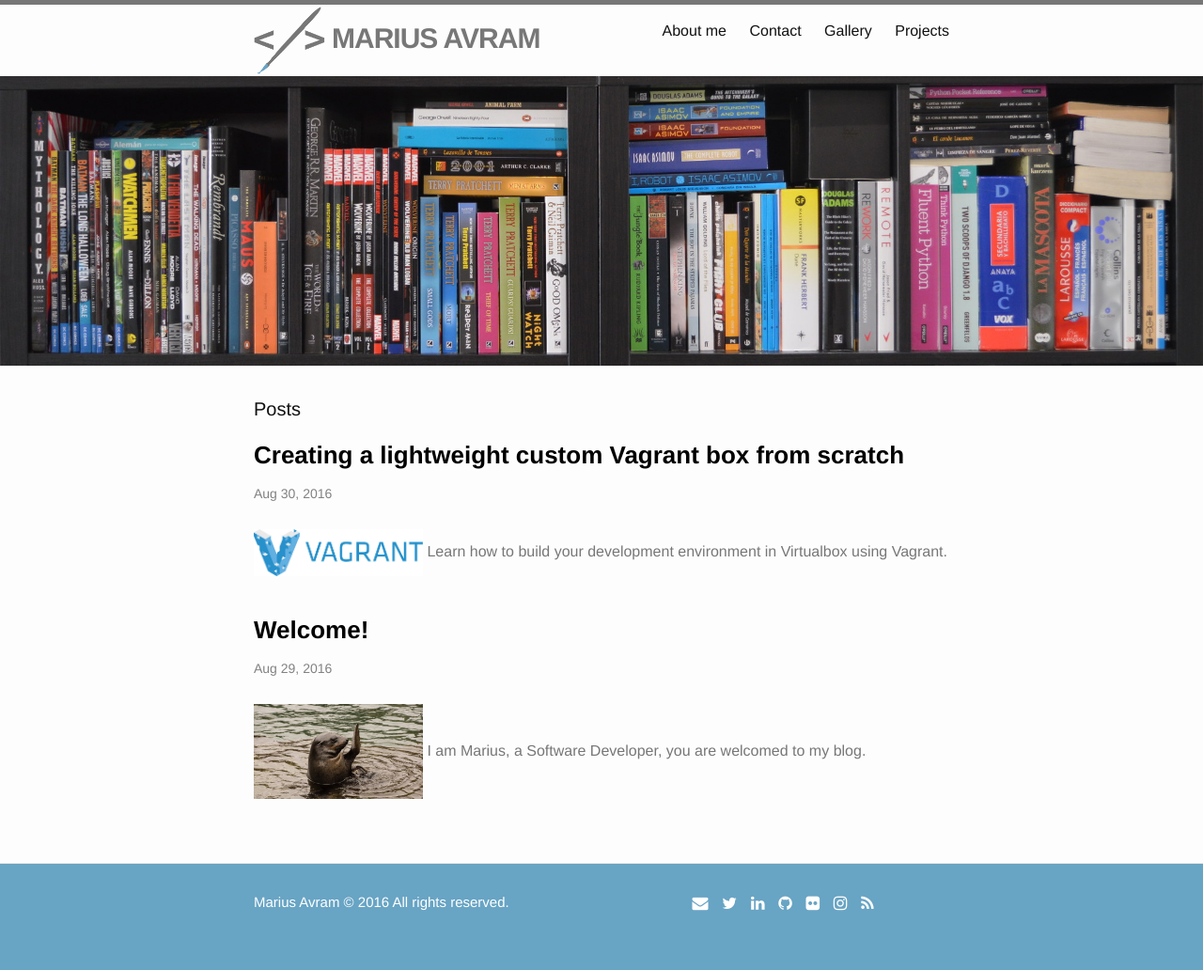
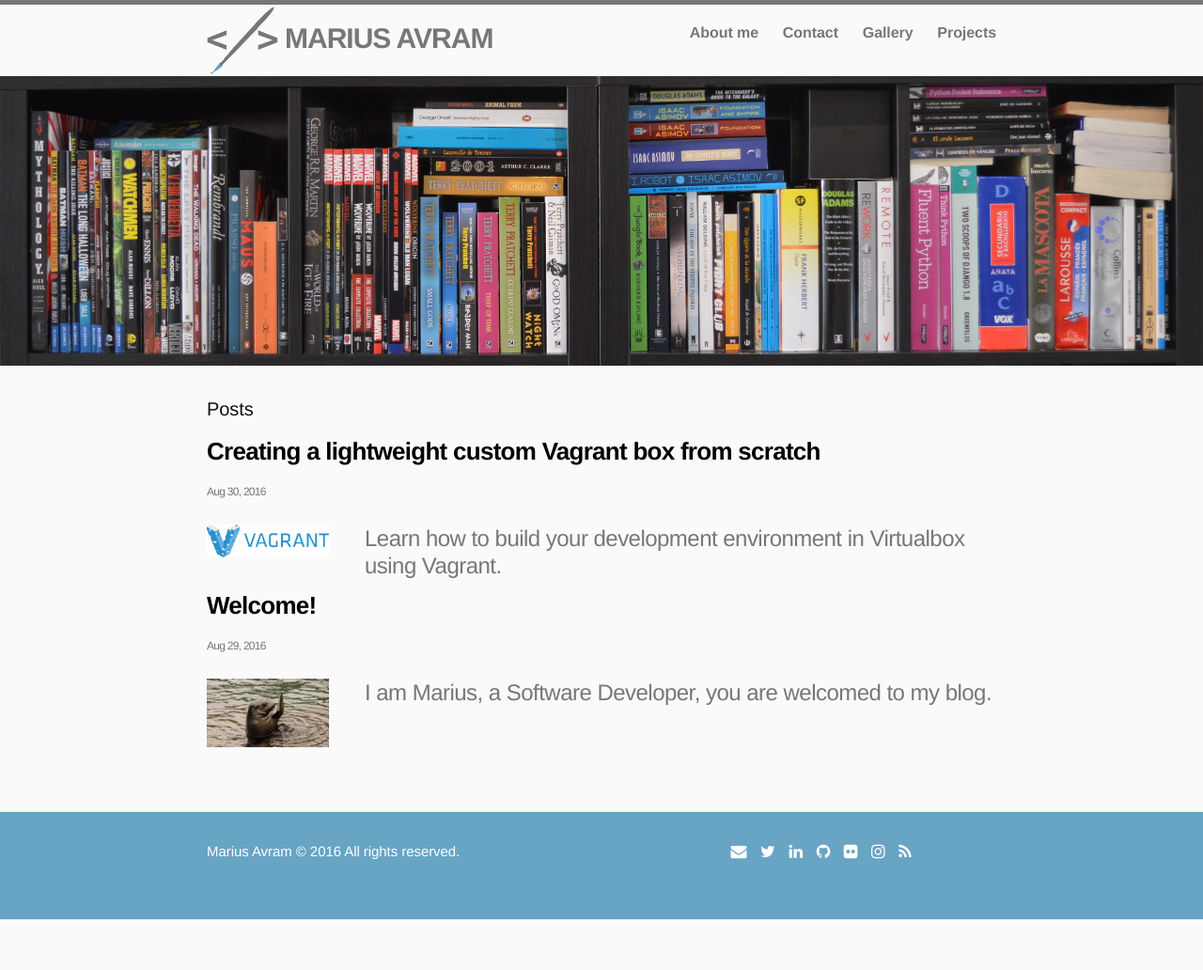
Before and after one commit to mariusavram91/mariusavram, a Jekyll site: the page built from index.html, in a window 1280 px wide. Shown: the whole page at 94% size. Built offline with Jekyll 4.4.1, drawn with Linux system fonts in a browser that asks for light colours; nearby versions of some CDN libraries; after the commit the page ends 978 px from its top, so only the background shows below that.

Commit message:
Change style for better reading

```diff
--- a/_sass/_base.scss
+++ b/_sass/_base.scss
@@ -16,6 +16,7 @@
 body {
     font: $base-font-weight #{$base-font-size}/#{$base-line-height} $base-font-family;
     color: $text-color;
+    letter-spacing: -0.003em;
     background-color: $background-color;
     -webkit-text-size-adjust: 100%;
     -webkit-font-feature-settings: "kern" 1;
--- a/_sass/_layout.scss
+++ b/_sass/_layout.scss
@@ -40,13 +40,19 @@
     }
 
     .page-link {
-        color: $text-color;
+        color: #777;
+        font-weight: 600;
+        font-size: 16px;
         line-height: $base-line-height;
 
         // Gaps between nav items, but not on the last one
         &:not(:last-child) {
             margin-right: 20px;
         }
+    }
+
+    .page-link:hover {
+        text-decoration: none;
     }
 
     @include media-query($on-palm) {
@@ -205,6 +211,9 @@
 }
 
 .post-list {
+    font-size: 26px;
+    letter-spacing: -0.028em;
+    line-height: 1.04;
     margin-left: 0;
     list-style: none;
 
@@ -214,8 +223,10 @@
 }
 
 .post-meta {
-    font-size: $small-font-size;
-    color: $grey-color;
+    font-size: 12px;
+    line-height: 1.4;
+    font-weight: 400;
+    color: #777;
 }
 
 a.post-link {
@@ -228,13 +239,21 @@
 a.post-preview {
     display: block;
     padding: 8px 0 8px 0;
-    font-size: 16px;
+    font-size: 24px;
+    line-height: 1.22;
+    letter-spacing: -0.022em;
+    font-weight: 300;
     color: #777;
 
     > img {
         margin: 2px 7px 2px 0;
         float: left;
     }
+}
+
+.post-preview p {
+    width: 80%;
+    float: right;
 }
 
 .post-preview:hover, .post-link:hover {
@@ -252,11 +271,12 @@
 
 .post-title {
     font-size: 42px;
-    letter-spacing: -1px;
-    line-height: 1;
+    font-weight: 700;
+    letter-spacing: -0.028em;
+    line-height: 1.04;
 
     @include media-query($on-laptop) {
-        font-size: 36px;
+        font-size: 38px;
     }
 }
 
--- a/css/main.scss
+++ b/css/main.scss
@@ -6,16 +6,16 @@
 
 
 // Our variables
-$base-font-family: "Helvetica Neue", Helvetica, Arial, sans-serif;
-$base-font-size:   16px;
+$base-font-family: helvetica, Arial, sans-serif;
+$base-font-size:   21px;
 $base-font-weight: 400;
 $small-font-size:  $base-font-size * 0.875;
-$base-line-height: 1.5;
+$base-line-height: 1.58;
 
 $spacing-unit:     30px;
 
 $text-color:       #111;
-$background-color: #fdfdfd;
+$background-color: #fafafa;
 $brand-color:      #2a7ae2;
 
 $grey-color:       #828282;
@@ -23,7 +23,7 @@
 $grey-color-dark:  #777;
 
 // Width of the content area
-$content-width:    800px;
+$content-width:    900px;
 
 $on-palm:          600px;
 $on-laptop:        800px;
--- a/index.html
+++ b/index.html
@@ -15,8 +15,8 @@
         </h2>
         <a class="post-preview" href="{{ post.url }}" >
           <div>
-            <img width="180px" src="{{ post.cover }}" />
-            {{ post.description }}
+            <img width="130px" src="{{ post.cover }}" />
+            <p>{{ post.description }}</p>
           </div>
         </a>
       </li>
```
